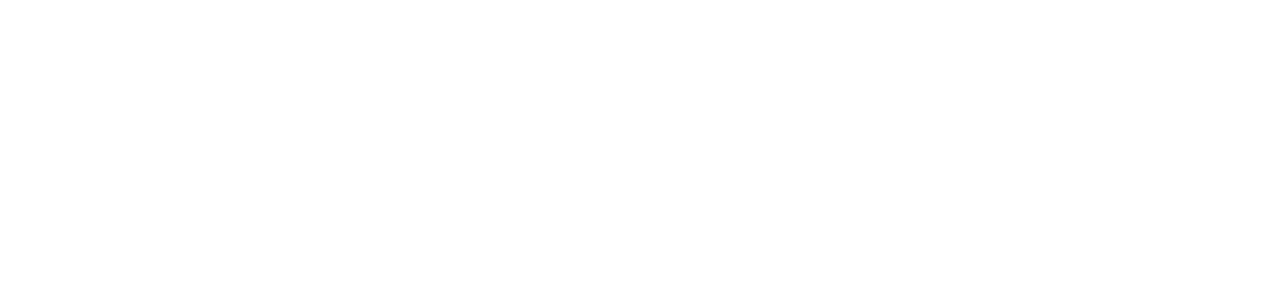
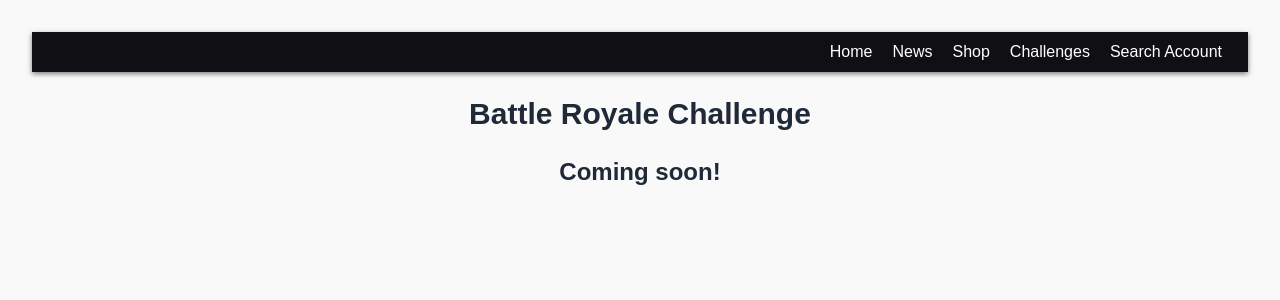
Before and after one commit to jcruzbravo/fortnite-informer-v2, a React (Vite) app: page /challenges in a window 1280 px wide. Before the commit this address had no page. Shown: the top 300 px of the page. Built offline with nearby package versions, Linux system fonts and the light colour scheme.

Commit message:
Add containers and routes for others sections

```diff
--- a/index.html
+++ b/index.html
@@ -8,6 +8,13 @@
     <link href="./output.css" rel="stylesheet">
     <link href="https://cdn.jsdelivr.net/npm/flowbite@2.5.2/dist/flowbite.min.css" rel="stylesheet" />
     <script src="https://cdn.jsdelivr.net/npm/flowbite@2.5.2/dist/flowbite.min.js"></script>
+    <style>
+      body {
+        font-family: 'Montserrat', sans-serif;
+        background-color: #f9f9f9;
+        color: #333;
+      }
+    </style>
   </head>
   <body>
     <div id="root"></div>
--- a/src/App.tsx
+++ b/src/App.tsx
@@ -4,6 +4,8 @@
 import Layout from "./container/Layout.tsx";
 import News from "./container/News.tsx";
 import Shop from "./container/Shop.tsx";
+import Challenge from "./container/Challenge.tsx";
+import SearchAccount from "./container/SearchAccount.tsx";
 
 function App() {
 
@@ -14,6 +16,8 @@
                   <Route path="/" index element={<Home />} />
                   <Route path="/news" element={<News />} />
                   <Route path="/shop" element={<Shop />} />
+                  <Route path="/challenges" element={<Challenge />} />
+                  <Route path="/search-account" element={<SearchAccount />} />
               </Route>
           </Routes>
       </Router>
--- a/src/components/Navbar.tsx
+++ b/src/components/Navbar.tsx
@@ -34,7 +34,7 @@
                     <NavLink to="/challenges">Challenges</NavLink>
                 </li>
                 <li>
-                    <NavLink to="/search">Search Account</NavLink>
+                    <NavLink to="/search-account">Search Account</NavLink>
                 </li>
             </ul>
         </nav>
--- /dev/null
+++ b/src/container/Challenge.tsx
@@ -0,0 +1,21 @@
+const Challenge = () => {
+    return (
+        <section>
+            <div className="container mx-auto px-4 py-6">
+                <h1 className="text-3xl font-bold text-gray-800 dark:text-white mb-6 text-center">
+                    Battle Royale Challenge
+                </h1>
+
+                <div className="container">
+                    <div className="flex flex-col items-center justify-center">
+                        <h1 className="text-2xl font-bold text-gray-800 dark:text-white mb-6 text-center">
+                            Coming soon!
+                        </h1>
+                    </div>
+                </div>
+            </div>
+        </section>
+    );
+};
+
+export default Challenge;
--- /dev/null
+++ b/src/container/SearchAccount.tsx
@@ -0,0 +1,21 @@
+const SearchAccount = () => {
+    return (
+        <section>
+            <div className="container mx-auto px-4 py-6">
+                <h1 className="text-3xl font-bold text-gray-800 dark:text-white mb-6 text-center">
+                    Search Account
+                </h1>
+
+                <div className="container">
+                    <div className="flex flex-col items-center justify-center">
+                        <h1 className="text-2xl font-bold text-gray-800 dark:text-white mb-6 text-center">
+                            Coming soon!
+                        </h1>
+                    </div>
+                </div>
+            </div>
+        </section>
+    );
+};
+
+export default SearchAccount;
```
